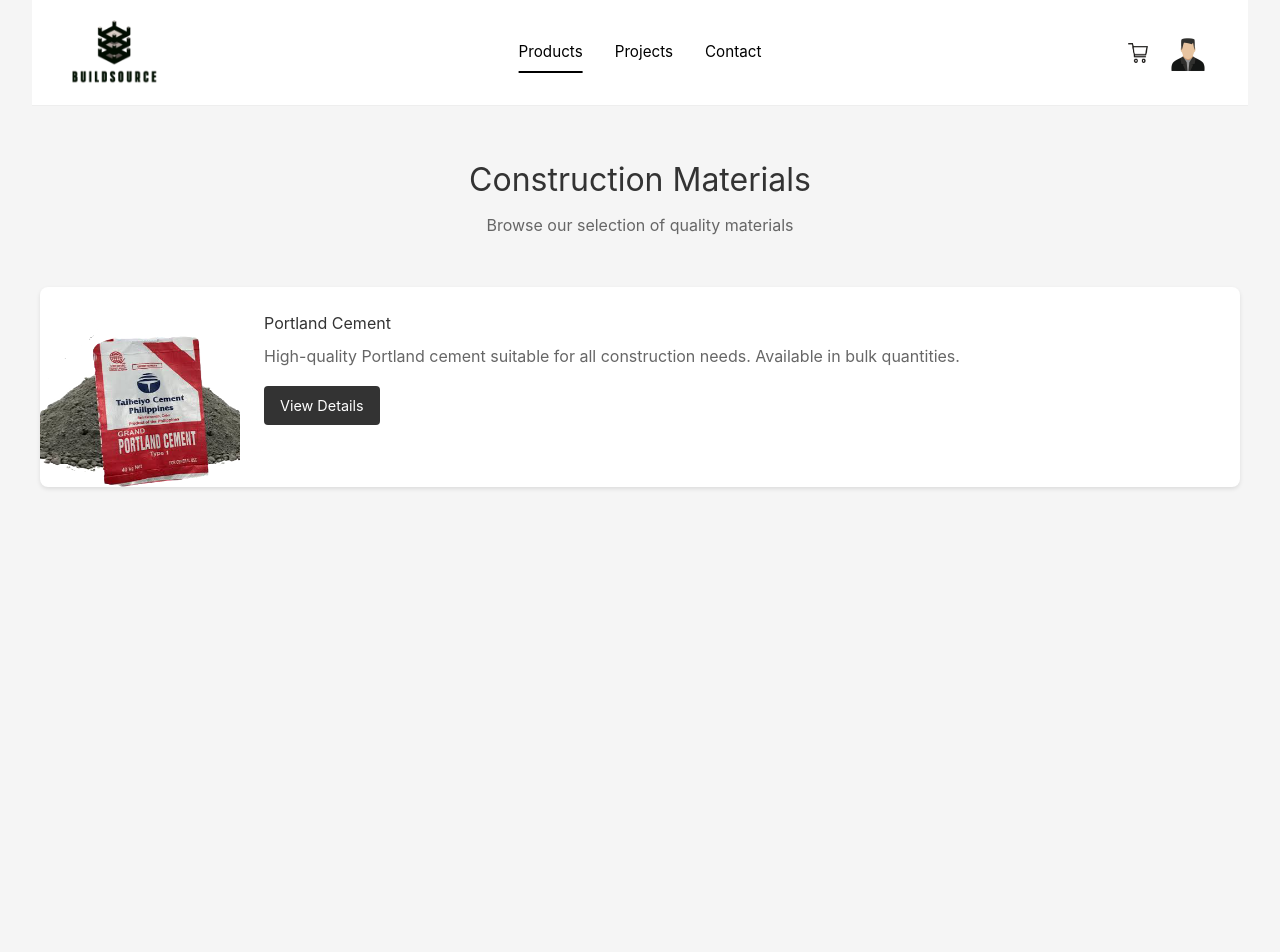
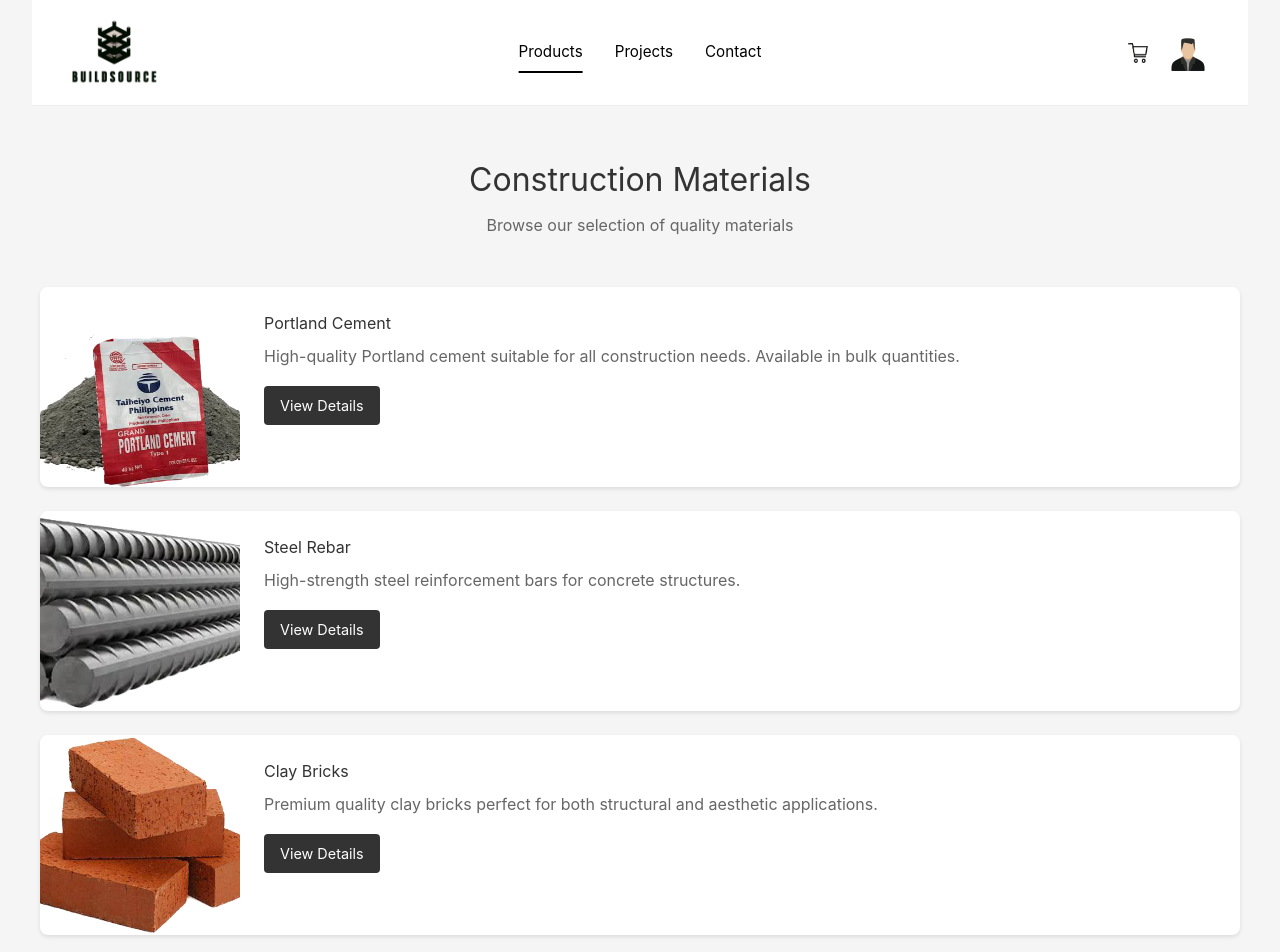
Before and after one commit to ArianaGuial/buildsoource-vercel-copy, a Next.js app: page /materials in a window 1280 px wide. Shown: the top 952 px of the page. Before the commit the page ends 800 px from the top, so only its background shows below. Built offline with nearby package versions, Linux system fonts and the light colour scheme.

Commit message:
Update page.tsx

```diff
--- a/app/materials/page.tsx
+++ b/app/materials/page.tsx
@@ -127,6 +127,28 @@
                     </div>
                 </div>
 
+                <div className="material-list-item">
+                    <div className="material-image">
+                        <Image src="/img/steelrebar.png" alt="Steel Rebar" width={200} height={200} />
+                    </div>
+                    <div className="material-content">
+                        <h2>Steel Rebar</h2>
+                        <p>High-strength steel reinforcement bars for concrete structures.</p>
+                        <button className="view-details-btn" onClick={() => openModal('steel-rebar')}>View Details</button>
+                    </div>
+                </div>
+
+                <div className="material-list-item">
+                    <div className="material-image">
+                        <Image src="/img/claybricks.png" alt="Bricks" width={200} height={200} />
+                    </div>
+                    <div className="material-content">
+                        <h2>Clay Bricks</h2>
+                        <p>Premium quality clay bricks perfect for both structural and aesthetic applications.</p>
+                        <button className="view-details-btn" onClick={() => openModal('clay-bricks')}>View Details</button>
+                    </div>
+                </div>
+
                 {/* Add other materials similarly... */}
             </section>
 
```
